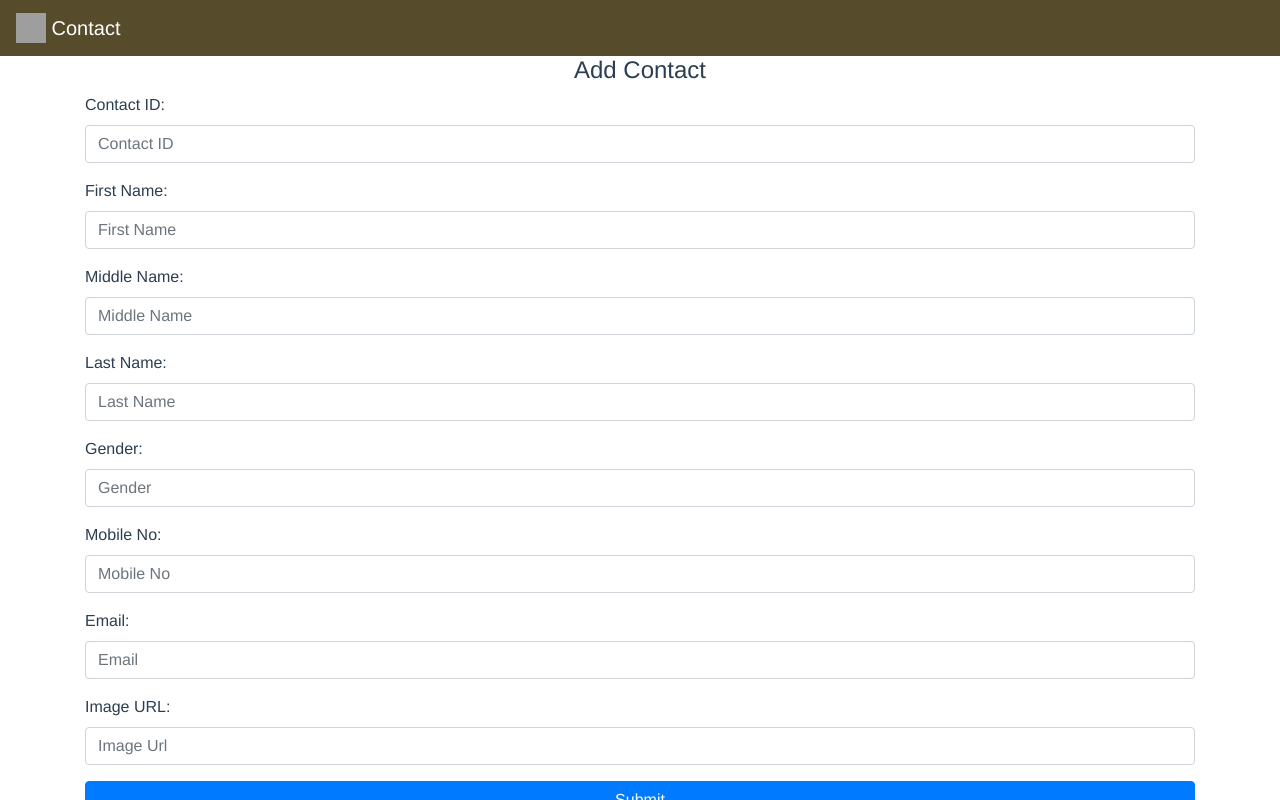
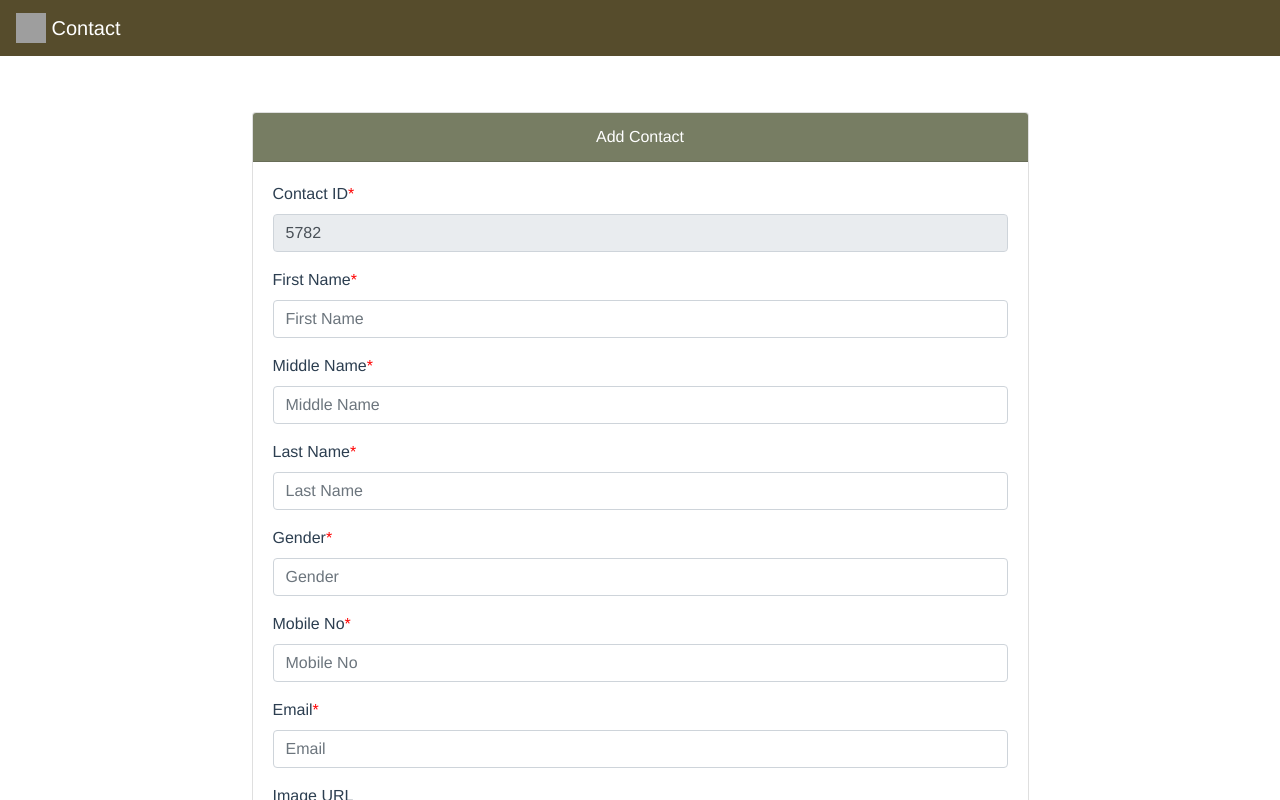
Before and after one commit to merlinboii/contacts_vue_project, a Vue app in the folder front_vite/: page /addcontact in a window 1280 px wide. Shown: the top 800 px of the page. Built offline with nearby package versions, Linux system fonts and the light colour scheme; grey boxes are pictures that could not be loaded.

Commit message:
Style Update and some validation

```diff
--- a/front_vite/src/views/AddContact.vue
+++ b/front_vite/src/views/AddContact.vue
@@ -1,60 +1,74 @@
 <template>
   <div class="container">
-    <form>
+    <div class="card" style="margin:5% 15% 5% 15%">
+  <div class="card-header" style="background-color:#777D63;color:white;">
+    Add Contact
+  </div>
+  <div class="card-body">
+    <form @submit="checkForm">
+      <p v-if="errors.length">
+        <b>Please correct the following error(s):</b>
+        <ul>
+          <li v-for="error in errors" v-bind:key="error.value">{{ error }}</li>
+        </ul>
+      </p>
       <div class="well">
-        <h4>Add Contact</h4>
         <div class="form-group" >
-          <label class="pull-left">Contact ID: </label>
-          <input type="text" class="form-control" placeholder="Contact ID" v-model="Contact.contact_id">
+          <label class="pull-left">Contact ID</label><label class="pull-left" style="color:red;">*</label>
+          <input type="text" class="form-control" placeholder="Contact ID" v-model="Contact.contact_id" readonly>
         </div>
         <div class="form-group" >
-          <label class="pull-left">First Name: </label>
-          <input type="text" class="form-control" placeholder="First Name" v-model="Contact.firstname">
+          <label class="pull-left">First Name </label><label class="pull-left" style="color:red;">*</label>
+          <input type="text" class="form-control" placeholder="First Name" v-model="Contact.firstname" required>
         </div>
         <div class="form-group" >
-          <label class="pull-left">Middle Name: </label>
-          <input type="text" class="form-control" placeholder="Middle Name" v-model="Contact.middlename">
+          <label class="pull-left">Middle Name </label><label class="pull-left" style="color:red;">*</label>
+          <input type="text" class="form-control" placeholder="Middle Name" v-model="Contact.middlename" required>
         </div>
         <div class="form-group" >
-          <label class="pull-left">Last Name: </label>
-          <input type="text" class="form-control" placeholder="Last Name" v-model="Contact.lastname">
+          <label class="pull-left">Last Name </label><label class="pull-left" style="color:red;">*</label>
+          <input type="text" class="form-control" placeholder="Last Name" v-model="Contact.lastname" required>
         </div>
         <div class="form-group" >
-          <label class="pull-left">Gender: </label>
-          <input type="text" class="form-control" placeholder="Gender" v-model="Contact.gender">
+          <label class="pull-left">Gender </label><label class="pull-left" style="color:red;">*</label>
+          <input type="text" class="form-control" placeholder="Gender" v-model="Contact.gender" required>
         </div>
         <div class="form-group" >
-          <label class="pull-left">Mobile No: </label>
-          <input type="text" class="form-control" placeholder="Mobile No" v-model="Contact.mobile">
+          <label class="pull-left">Mobile No </label><label class="pull-left" style="color:red;">*</label>
+          <input type="text" class="form-control" placeholder="Mobile No" v-model="Contact.mobile" required>
+
         </div>
         <div class="form-group" >
-          <label class="pull-left">Email: </label>
-          <input type="text" class="form-control" placeholder="Email" v-model="Contact.email">
+          <label class="pull-left">Email </label><label class="pull-left" style="color:red;">*</label>
+          <input type="text" class="form-control" placeholder="Email" v-model="Contact.email" required>
         </div>
-        <div class="form-group" >
-          <label class="pull-left">Image URL: </label>
+        <div class="form-group">
+          <label class="pull-left">Image URL </label>
           <input type="text" class="form-control" placeholder="Image Url" v-model="Contact.image">
         </div>
       </div>
-
-      <button type="submit" class="btn btn-large btn-block btn-primary full-width" @click="addToAPI" style="margin-bottom: 10px;">Submit</button>
-      <router-link to="/">
-      <button class="btn btn-large btn-block btn-success full-width">Go to User List Page</button>
+      <button type="submit" class="btn btn-large btn-block full-width"  style="margin-bottom: 10px; background-color:#E2D7B9;">Submit</button>
+      <router-link to="/contacts">
+      <a href="#" class="card-link" style="color:#777D63;">Back to Main Page</a>
       </router-link>
     </form>
+  </div>
+</div>
+
   </div>
 
 </template>
 
 <script>
 import axios from 'axios'
+ let contact_id = Math.floor(1000 + Math.random() * 9000)
 
 export default {
   name: 'AddContact',
   data() {
     return {
         Contact: {
-            contact_id: '' ,
+            contact_id: contact_id ,
             firstname : '',
             lastname : '',
             middlename : '',
@@ -62,7 +76,8 @@ export default {
             mobile :  '' ,
             email :  '' ,
             image : ''
-        }
+        },
+        errors:[]
     }
   },
   methods : {
@@ -80,11 +95,40 @@ export default {
           axios.post('http://localhost:5000/contacts/add/',newContact)
             .then((response)=>{
                 console.log(response.data)
+                this.status = 'Add contact successfully'
+                alert(this.status)
              })
             .catch((error)=>{
                 console.log(error) // should have table name of msg Error
             })
+      },
+      checkForm(e){
+      this.errors = [];
+      if (!this.validEmail(this.Contact.email)) {
+        this.errors.push('Valid email required.');
       }
+
+      if (!this.validMobile(this.Contact.mobile)) {
+        this.errors.push('Valid mobile required.');
+      }
+
+      if (!this.errors.length) {
+        this.addToAPI();
+      }
+      else{
+        alert(this.errors.toString())
+      }
+      e.preventDefault()
+
+    },
+    validEmail(email) {
+      var re = /^(([^<>()[\]\\.,;:\s@"]+(\.[^<>()[\]\\.,;:\s@"]+)*)|(".+"))@((\[[0-9]{1,3}\.[0-9]{1,3}\.[0-9]{1,3}\.[0-9]{1,3}\])|(([a-zA-Z\-0-9]+\.)+[a-zA-Z]{2,}))$/;
+      return re.test(email);
+    },
+    validMobile(mobile){
+      var re = /[0-9]/;
+      return re.test(mobile);
+    }
   }
 }
 </script>
```
